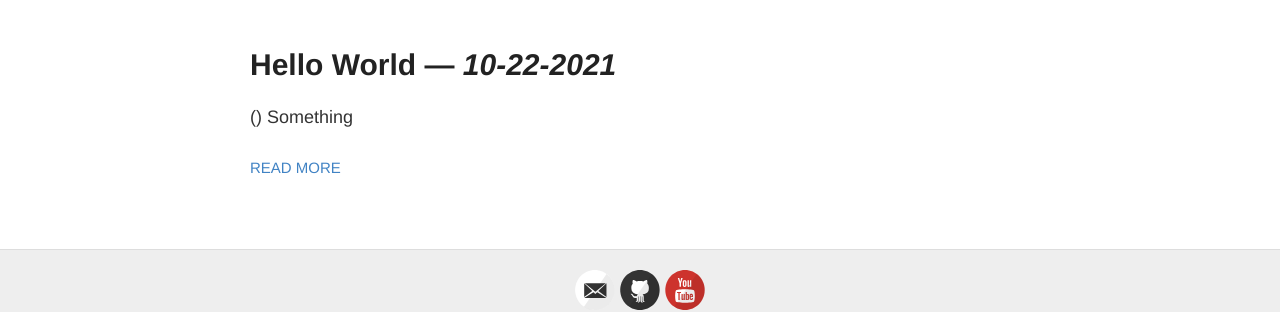
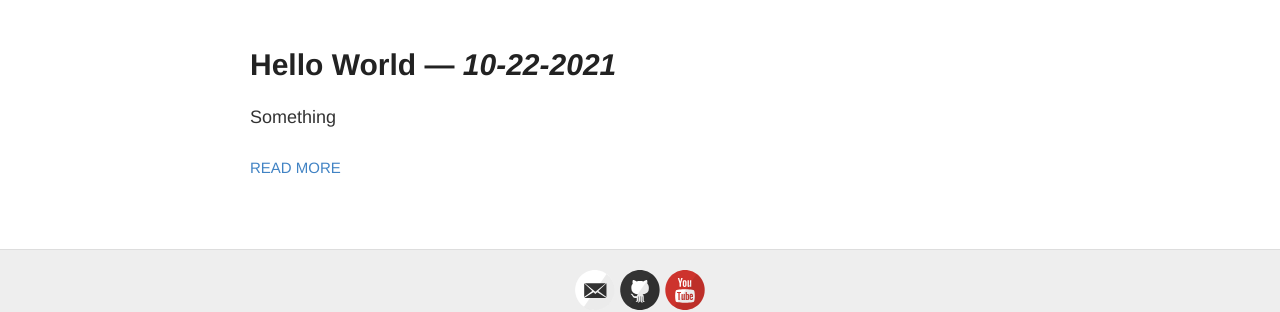
Before and after one commit to churchofryanism/blog.ryanism.org, a Jekyll site: the page built from index.html, in a window 1280 px wide. Shown: the part 253-565 px from the top of the page. Built offline with Jekyll 4.4.1, drawn with Linux system fonts in a browser that asks for light colours.

Commit message:
Update index.html
Co-Authored-By: PiSaucer <33438654+pisaucer@users.noreply.github.com>

```diff
--- a/index.html
+++ b/index.html
@@ -9,7 +9,13 @@ layout: default
       <h1><a href="{{ site.baseurl }}{{ post.url }}">{{ post.title }} &mdash; <em>{{ post.date | date: "%-m-%d-%Y" }}</em></a></h1>
 
       <div class="entry">
-        ({% for tag in page.tags %}<a href="{{ site.baseurl }}/tags#{{ post.tag }}">{{ post.tag}}</a> {% endfor %}) {{ post.description }}
+          {% if page.tags %}
+          (
+          {% for tag in page.tags %}
+          <a href="{{ site.baseurl }}/tags#{{ post.tag }}">{{ post.tag}}</a>
+          {% endfor %}
+          )
+          {% endif %} {{ post.description }}
 
       </div>
 
```
